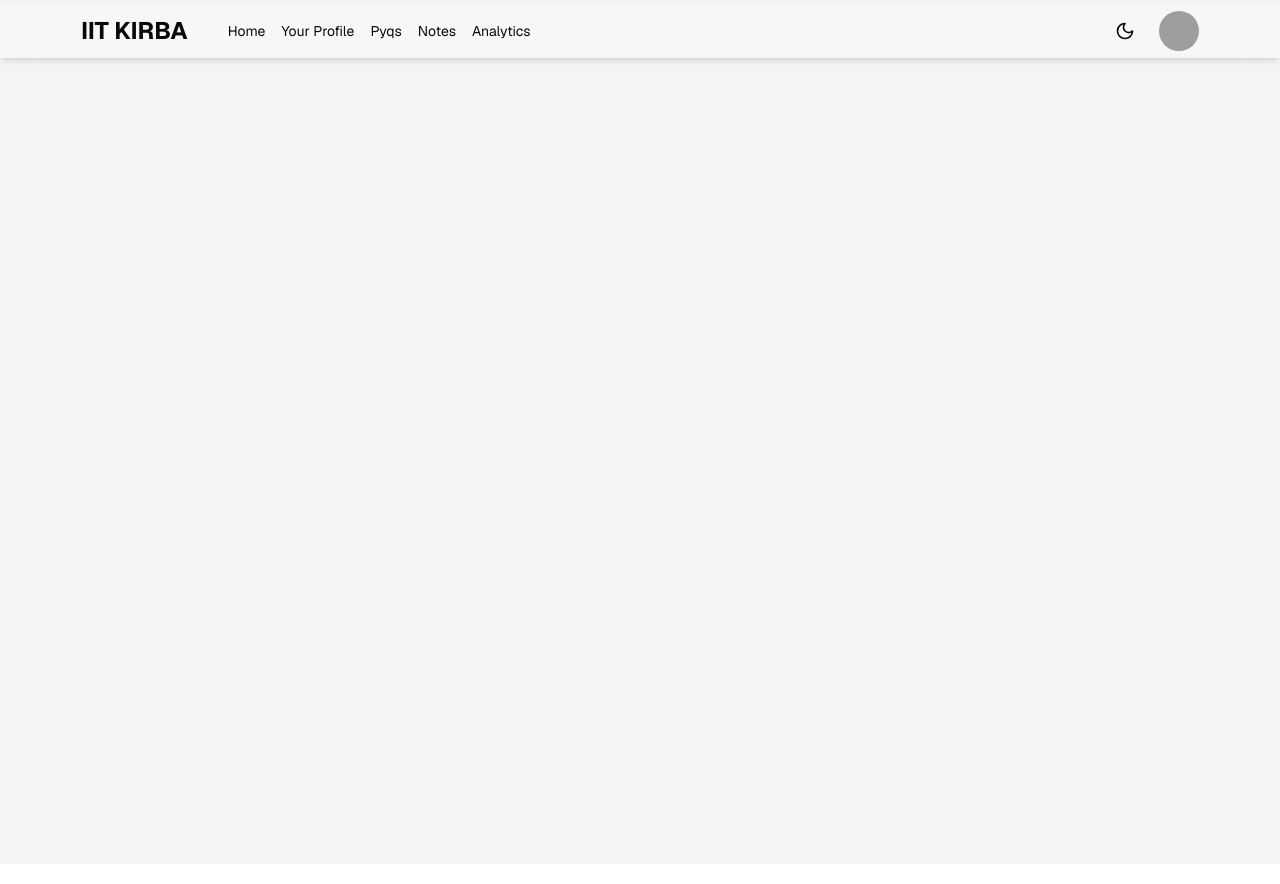
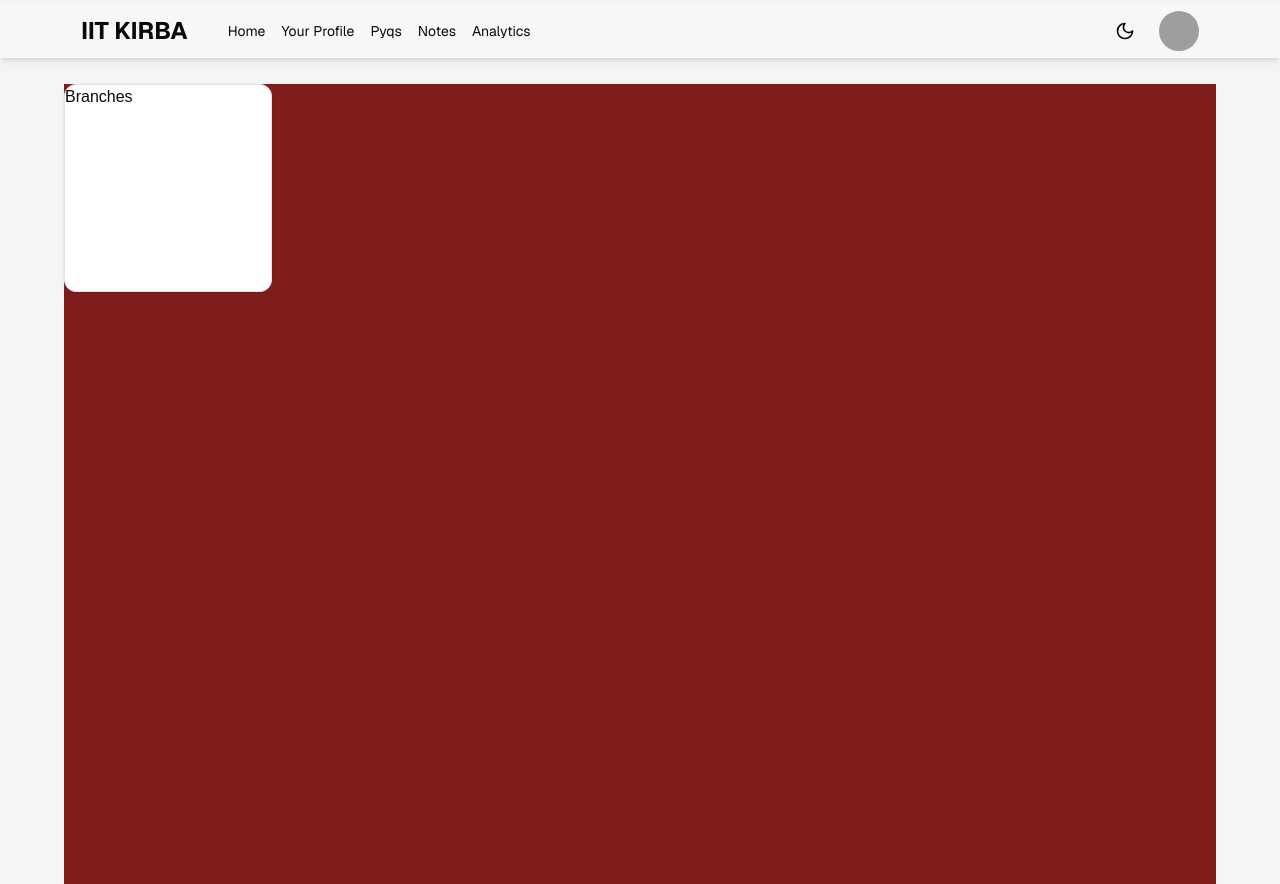
Before and after one commit to Gyannnnn/VeerPreps, a Next.js app: page / in a window 1280 px wide. Built offline with nearby package versions, Linux system fonts and the light colour scheme; no server answers; grey boxes are pictures that could not be loaded; a web font is replaced by a local one.

Commit message:
feature; dynamic profile

```diff
--- /dev/null
+++ b/app/my_components/Branches.tsx
@@ -0,0 +1,12 @@
+import { Card } from "@/components/ui/card";
+import Link from "next/link";
+
+export default function () {
+  return (
+    <Link href="/pyqs" className="hover:cursor-pointer">
+      <Card className="w-52 h-52">
+        <h1>Branches</h1>
+      </Card>
+    </Link>
+  );
+}
--- a/app/my_components/Drawer.tsx
+++ b/app/my_components/Drawer.tsx
@@ -17,6 +17,8 @@ import { LogIn } from "lucide-react";
 import { auth } from "@/auth";
 import Logout from "./Logout";
 
+
+
 export async function DrawerDemo() {
   const session = await auth();
 
@@ -29,7 +31,7 @@ export async function DrawerDemo() {
         <div className="mx-auto w-full max-w-sm">
           <DrawerHeader>
             <DrawerTitle className="font-sans text-2xl">IIT KIRBA</DrawerTitle>
-            <DrawerDescription>
+            <DrawerDescription >
               Lets get rid from the google drive link
             </DrawerDescription>
           </DrawerHeader>
--- a/app/my_components/Profile.tsx
+++ b/app/my_components/Profile.tsx
@@ -20,12 +20,16 @@ export async function Profile() {
   const session = await auth();
   const name = session?.user?.name
 
+  const avatarurl = session?.user?.image
+  const defaultavatar = "https://static.vecteezy.com/system/resources/thumbnails/009/292/244/small/default-avatar-icon-of-social-media-user-vector.jpg"
+
+
 
   return (
     <DropdownMenu>
       <DropdownMenuTrigger>
         <Avatar>
-          <AvatarImage src={`${session?.user?.image}`} alt="@shadcn" />
+          <AvatarImage src={`${avatarurl ? avatarurl :defaultavatar }`} alt="@shadcn" />
           <AvatarFallback className="text-2xl flex items-center justify-center font-sans font-light ">
             {
               name ? name[0] : getFallBack(session?.user?.email as string)
--- a/app/my_components/login-form.tsx
+++ b/app/my_components/login-form.tsx
@@ -70,10 +70,7 @@ export default function LoginForm({
           </form>
         </CardContent>
       </Card>
-      <div className="text-balance text-center text-xs text-muted-foreground [&_a]:underline [&_a]:underline-offset-4 [&_a]:hover:text-primary  ">
-        By clicking continue, you agree to our <a href="#">Terms of Service</a>{" "}
-        and <a href="#">Privacy Policy</a>.
-      </div>
+
     </div>
   );
 }
--- a/app/page.tsx
+++ b/app/page.tsx
@@ -3,6 +3,7 @@ import getName from "@/utils/Name";
 import React from "react";
 
 import { Playwrite_AR } from "next/font/google";
+import Branches from "./my_components/Branches";
 const playwright = Playwrite_AR();
 
 export default async function page() {
@@ -11,10 +12,10 @@ export default async function page() {
 
   return (
     <div className="min-h-screen w-screen bg-secondary dark:bg-zinc-950 flex justify-center">
-      <div className=" w-[90vw] h-screen  mt-16">
+      <div className=" w-[90vw] min-h-screen  mt-16">
         <div className="pt-5 pl-2 ">
           {session?.user ? (
-            <h1  className="text-2xl text-white flex items-center justify-start gap-5">
+            <h1  className="text-2xl text-white flex items-center justify-start gap-2 hover:cursor-context-menu">
               <span className={playwright.className}>hello </span>
               {name ? name : getName(session?.user?.email as string)?.toUpperCase()}
             </h1>
@@ -22,6 +23,10 @@ export default async function page() {
             <h1></h1>
           )}
         </div>
+        <div className="w-[90vw] min-h-screen  bg-red-900">
+          <Branches/>
+
+        </div>
       </div>
     </div>
   );
--- a/package.json
+++ b/package.json
@@ -11,7 +11,6 @@
   },
   "dependencies": {
     "@auth/prisma-adapter": "^2.7.4",
-    "@next/font": "^14.2.15",
     "@prisma/client": "^6.1.0",
     "@radix-ui/react-avatar": "^1.1.2",
     "@radix-ui/react-dialog": "^1.1.4",
```
